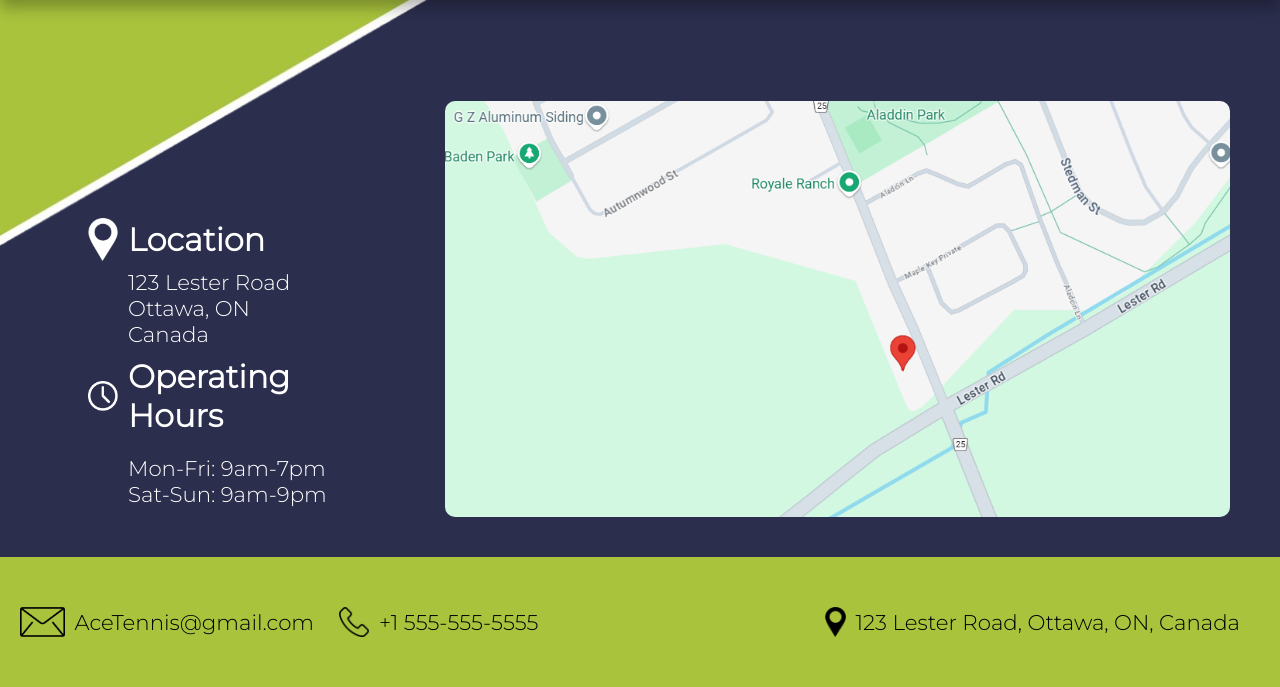
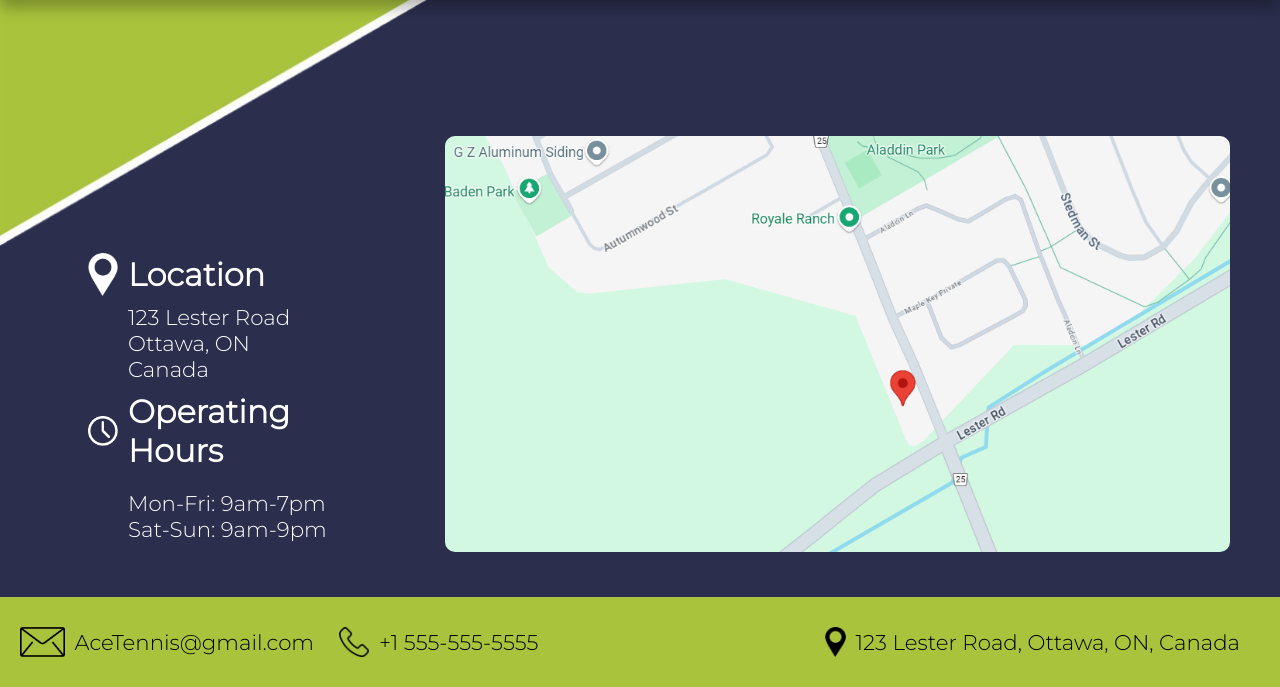
Before and after one commit to ace895/Ace_Tennis_Center, a plain HTML site: page pages/location.html in a window 1280 px wide. Shown: the part 113-800 px from the top of the page. Drawn offline with nearby package versions, Linux system fonts and the light colour scheme.

Commit message:
Fixed location alignment

```diff
--- a/assets/css/styles.css
+++ b/assets/css/styles.css
@@ -13,7 +13,7 @@
 body {
     background-color: var(--navy);
     width: 100%;
-    height: 100%;
+    height: 100vh;
     margin: 0;
     font-size: 16pt;
     font-weight: 300 !important;
@@ -157,12 +157,13 @@ button:hover {
 
 /*footer*/
 .footer {
+    margin-top: auto; /* Pushes footer to the bottom */
     display: flex;
     background-color: var(--lime);
     width: 100%;
     align-items: center;
     font-size: 16pt;
-    padding: 20px 0 20px 0;
+    padding: 0;
 }
 
 .icon-img {
@@ -319,13 +320,12 @@ button:hover {
 }
 
 #location-div {
-    display:flex;
+    display: flex;
     flex-direction: row;
     align-items: end;
     height: 65%;
     width: 90%;
-    margin-right: 50px;
-    margin-left: auto;
+    margin: 35px 50px 0 auto;
     color: white;
     justify-content: flex-end;
     font-size: 16pt;
```
